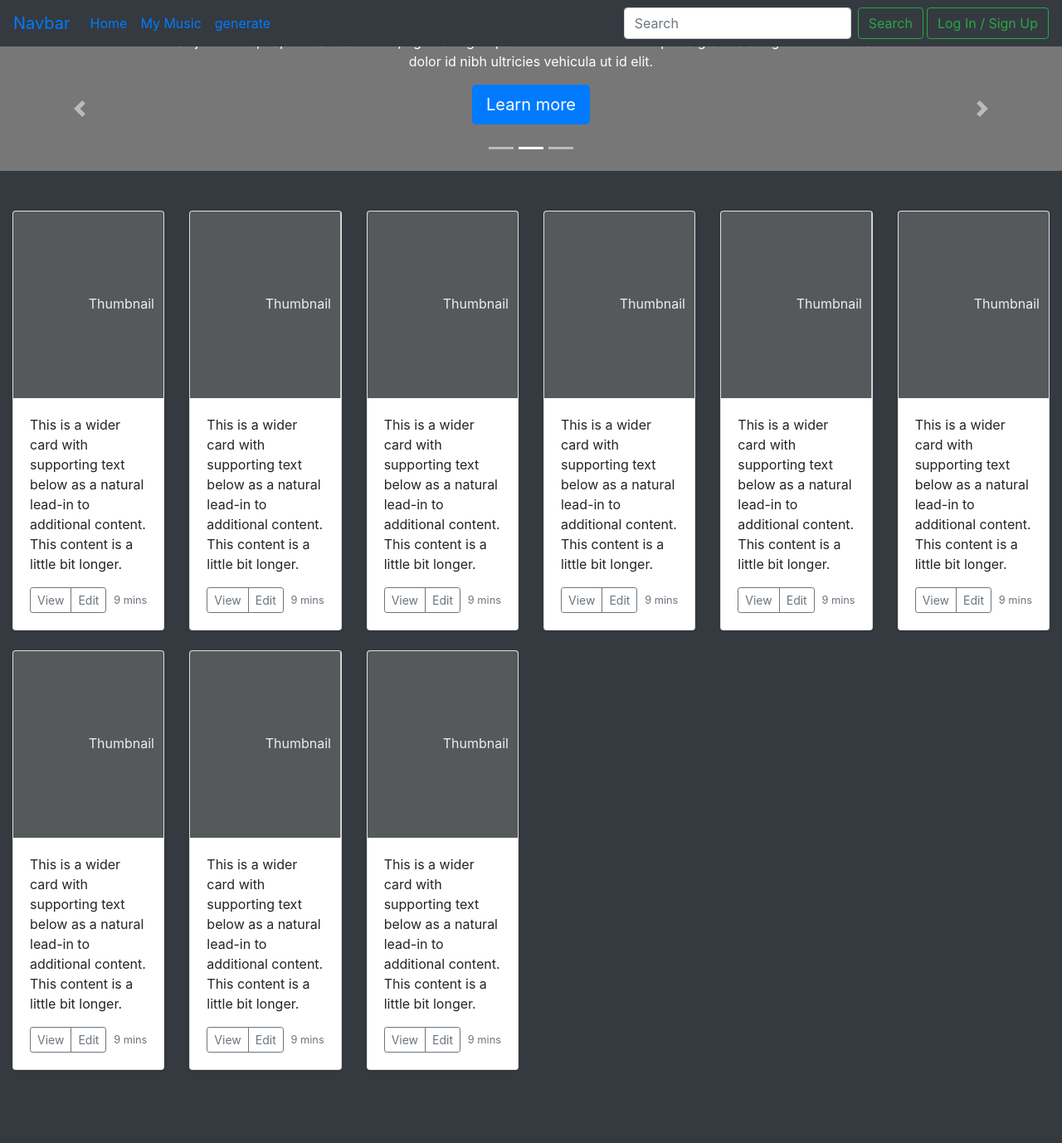
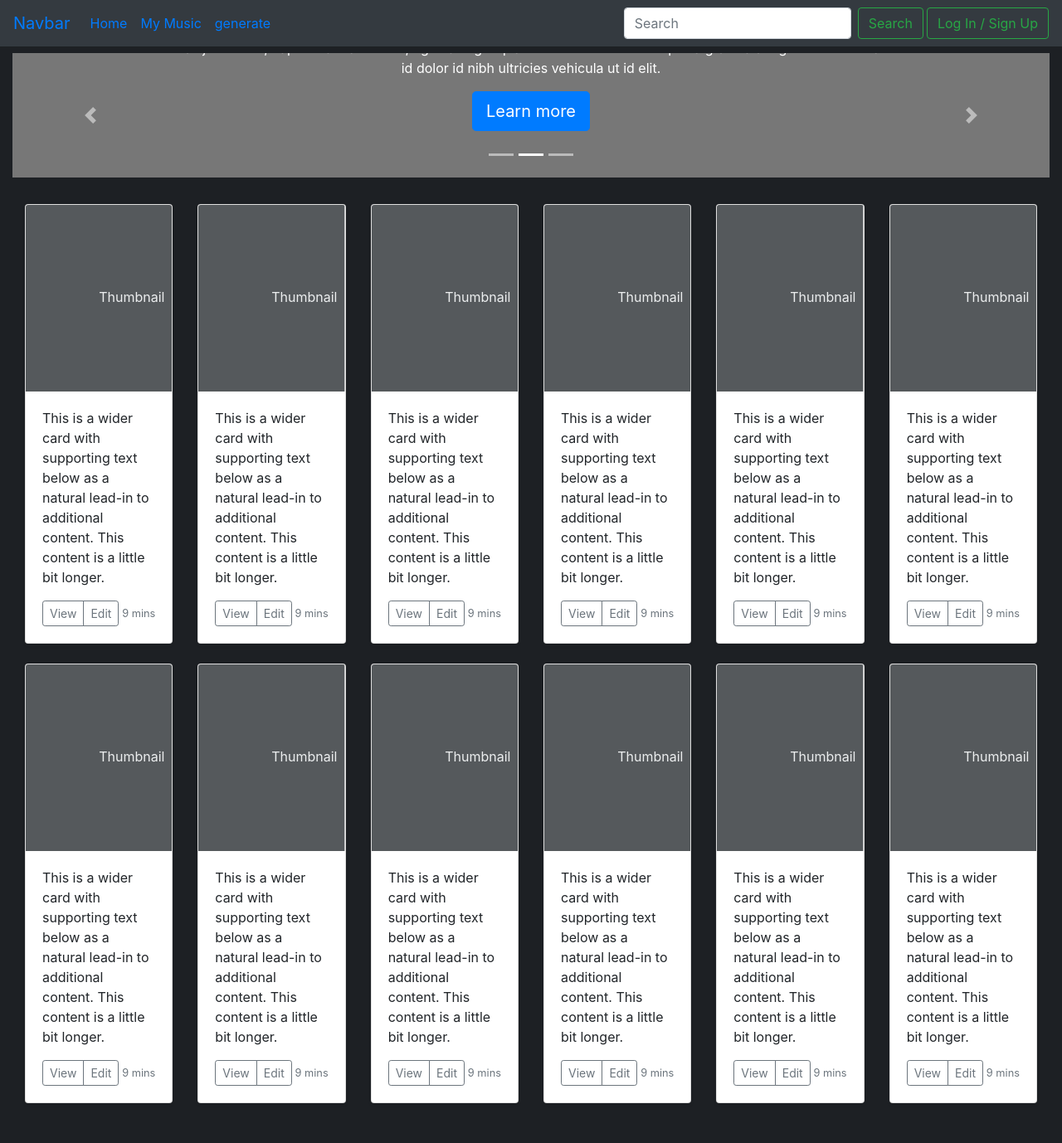
Before and after one commit to keknisk/Music_Minds, a Flask app: page / in a window 1280 px wide. Shown: the whole page at 83% size. Before the commit the page ends 1290 px from the top, so only its background shows below. Run offline with Flask 2, Linux system fonts and the light colour scheme.

Commit message:
" adjested container of body and changed background of the body"

```diff
--- a/templates/index.html
+++ b/templates/index.html
@@ -14,12 +14,13 @@
 </head>
 
 <body>
-  <div>
+  <div style="background-color: #1d2024;">
     <!-- Navbar -->
     <nav class="navbar navbar-expand-lg navbar-primary bg-dark">
       <a class="navbar-brand" href="#">Navbar</a>
-      <button class="navbar-toggler text-primary" type="button" data-toggle="collapse" data-target="#navbarSupportedContent"
-        aria-controls="navbarSupportedContent" aria-expanded="false" aria-label="Toggle navigation">
+      <button class="navbar-toggler text-primary" type="button" data-toggle="collapse"
+        data-target="#navbarSupportedContent" aria-controls="navbarSupportedContent" aria-expanded="false"
+        aria-label="Toggle navigation">
         <span class="navbar-toggler-icon">|||</span>
       </button>
 
@@ -44,9 +45,11 @@
         </form>
       </div>
     </nav>
+    <!-- Full Body -->
+    <div class="container-fluid">
 
       <!-- carousel -->
-    <div id="myCarousel" class="carousel slide" data-ride="carousel">
+      <div id="myCarousel" class="carousel slide my-2" data-ride="carousel">
         <ol class="carousel-indicators">
           <li data-target="#myCarousel" data-slide-to="0" class=""></li>
           <li data-target="#myCarousel" data-slide-to="1" class="active"></li>
@@ -61,7 +64,8 @@
             <div class="container">
               <div class="carousel-caption text-left">
                 <h1>Example headline.</h1>
-              <p>Cras justo odio, dapibus ac facilisis in, egestas eget quam. Donec id elit non mi porta gravida at eget
+                <p>Cras justo odio, dapibus ac facilisis in, egestas eget quam. Donec id elit non mi porta gravida at
+                  eget
                   metus. Nullam id dolor id nibh ultricies vehicula ut id elit.</p>
                 <p><a class="btn btn-lg btn-primary" href="#" role="button">Sign up today</a></p>
               </div>
@@ -75,7 +79,8 @@
             <div class="container">
               <div class="carousel-caption">
                 <h1>Another example headline.</h1>
-              <p>Cras justo odio, dapibus ac facilisis in, egestas eget quam. Donec id elit non mi porta gravida at eget
+                <p>Cras justo odio, dapibus ac facilisis in, egestas eget quam. Donec id elit non mi porta gravida at
+                  eget
                   metus. Nullam id dolor id nibh ultricies vehicula ut id elit.</p>
                 <p><a class="btn btn-lg btn-primary" href="#" role="button">Learn more</a></p>
               </div>
@@ -89,7 +94,8 @@
             <div class="container">
               <div class="carousel-caption text-right">
                 <h1>One more for good measure.</h1>
-              <p>Cras justo odio, dapibus ac facilisis in, egestas eget quam. Donec id elit non mi porta gravida at eget
+                <p>Cras justo odio, dapibus ac facilisis in, egestas eget quam. Donec id elit non mi porta gravida at
+                  eget
                   metus. Nullam id dolor id nibh ultricies vehicula ut id elit.</p>
                 <p><a class="btn btn-lg btn-primary" href="#" role="button">Browse gallery</a></p>
               </div>
@@ -108,20 +114,22 @@
 
 
       <!-- content (Cards)-->
-    <div class="album py-5 bg-dark">
+      <div class="album py-4">
         <div class="container-fluid">
 
           <div class="row">
             <div class="col-md-2">
               <div class="card mb-4 shadow-sm">
-              <svg class="bd-placeholder-img card-img-top" width="100%" height="225" xmlns="http://www.w3.org/2000/svg"
-                preserveAspectRatio="xMidYMid slice" focusable="false" role="img" aria-label="Placeholder: Thumbnail">
+                <svg class="bd-placeholder-img card-img-top" width="100%" height="225"
+                  xmlns="http://www.w3.org/2000/svg" preserveAspectRatio="xMidYMid slice" focusable="false" role="img"
+                  aria-label="Placeholder: Thumbnail">
                   <title>Placeholder</title>
                   <rect width="100%" height="100%" fill="#55595c"></rect><text x="50%" y="50%" fill="#eceeef"
                     dy=".3em">Thumbnail</text>
                 </svg>
                 <div class="card-body">
-                <p class="card-text">This is a wider card with supporting text below as a natural lead-in to additional
+                  <p class="card-text">This is a wider card with supporting text below as a natural lead-in to
+                    additional
                     content. This content is a little bit longer.</p>
                   <div class="d-flex justify-content-between align-items-center">
                     <div class="btn-group">
@@ -135,14 +143,16 @@
             </div>
             <div class="col-md-2">
               <div class="card mb-4 shadow-sm">
-              <svg class="bd-placeholder-img card-img-top" width="100%" height="225" xmlns="http://www.w3.org/2000/svg"
-                preserveAspectRatio="xMidYMid slice" focusable="false" role="img" aria-label="Placeholder: Thumbnail">
+                <svg class="bd-placeholder-img card-img-top" width="100%" height="225"
+                  xmlns="http://www.w3.org/2000/svg" preserveAspectRatio="xMidYMid slice" focusable="false" role="img"
+                  aria-label="Placeholder: Thumbnail">
                   <title>Placeholder</title>
                   <rect width="100%" height="100%" fill="#55595c"></rect><text x="50%" y="50%" fill="#eceeef"
                     dy=".3em">Thumbnail</text>
                 </svg>
                 <div class="card-body">
-                <p class="card-text">This is a wider card with supporting text below as a natural lead-in to additional
+                  <p class="card-text">This is a wider card with supporting text below as a natural lead-in to
+                    additional
                     content. This content is a little bit longer.</p>
                   <div class="d-flex justify-content-between align-items-center">
                     <div class="btn-group">
@@ -156,14 +166,16 @@
             </div>
             <div class="col-md-2">
               <div class="card mb-4 shadow-sm">
-              <svg class="bd-placeholder-img card-img-top" width="100%" height="225" xmlns="http://www.w3.org/2000/svg"
-                preserveAspectRatio="xMidYMid slice" focusable="false" role="img" aria-label="Placeholder: Thumbnail">
+                <svg class="bd-placeholder-img card-img-top" width="100%" height="225"
+                  xmlns="http://www.w3.org/2000/svg" preserveAspectRatio="xMidYMid slice" focusable="false" role="img"
+                  aria-label="Placeholder: Thumbnail">
                   <title>Placeholder</title>
                   <rect width="100%" height="100%" fill="#55595c"></rect><text x="50%" y="50%" fill="#eceeef"
                     dy=".3em">Thumbnail</text>
                 </svg>
                 <div class="card-body">
-                <p class="card-text">This is a wider card with supporting text below as a natural lead-in to additional
+                  <p class="card-text">This is a wider card with supporting text below as a natural lead-in to
+                    additional
                     content. This content is a little bit longer.</p>
                   <div class="d-flex justify-content-between align-items-center">
                     <div class="btn-group">
@@ -178,14 +190,16 @@
 
             <div class="col-md-2">
               <div class="card mb-4 shadow-sm">
-              <svg class="bd-placeholder-img card-img-top" width="100%" height="225" xmlns="http://www.w3.org/2000/svg"
-                preserveAspectRatio="xMidYMid slice" focusable="false" role="img" aria-label="Placeholder: Thumbnail">
+                <svg class="bd-placeholder-img card-img-top" width="100%" height="225"
+                  xmlns="http://www.w3.org/2000/svg" preserveAspectRatio="xMidYMid slice" focusable="false" role="img"
+                  aria-label="Placeholder: Thumbnail">
                   <title>Placeholder</title>
                   <rect width="100%" height="100%" fill="#55595c"></rect><text x="50%" y="50%" fill="#eceeef"
                     dy=".3em">Thumbnail</text>
                 </svg>
                 <div class="card-body">
-                <p class="card-text">This is a wider card with supporting text below as a natural lead-in to additional
+                  <p class="card-text">This is a wider card with supporting text below as a natural lead-in to
+                    additional
                     content. This content is a little bit longer.</p>
                   <div class="d-flex justify-content-between align-items-center">
                     <div class="btn-group">
@@ -199,14 +213,16 @@
             </div>
             <div class="col-md-2">
               <div class="card mb-4 shadow-sm">
-              <svg class="bd-placeholder-img card-img-top" width="100%" height="225" xmlns="http://www.w3.org/2000/svg"
-                preserveAspectRatio="xMidYMid slice" focusable="false" role="img" aria-label="Placeholder: Thumbnail">
+                <svg class="bd-placeholder-img card-img-top" width="100%" height="225"
+                  xmlns="http://www.w3.org/2000/svg" preserveAspectRatio="xMidYMid slice" focusable="false" role="img"
+                  aria-label="Placeholder: Thumbnail">
                   <title>Placeholder</title>
                   <rect width="100%" height="100%" fill="#55595c"></rect><text x="50%" y="50%" fill="#eceeef"
                     dy=".3em">Thumbnail</text>
                 </svg>
                 <div class="card-body">
-                <p class="card-text">This is a wider card with supporting text below as a natural lead-in to additional
+                  <p class="card-text">This is a wider card with supporting text below as a natural lead-in to
+                    additional
                     content. This content is a little bit longer.</p>
                   <div class="d-flex justify-content-between align-items-center">
                     <div class="btn-group">
@@ -220,14 +236,16 @@
             </div>
             <div class="col-md-2">
               <div class="card mb-4 shadow-sm">
-              <svg class="bd-placeholder-img card-img-top" width="100%" height="225" xmlns="http://www.w3.org/2000/svg"
-                preserveAspectRatio="xMidYMid slice" focusable="false" role="img" aria-label="Placeholder: Thumbnail">
+                <svg class="bd-placeholder-img card-img-top" width="100%" height="225"
+                  xmlns="http://www.w3.org/2000/svg" preserveAspectRatio="xMidYMid slice" focusable="false" role="img"
+                  aria-label="Placeholder: Thumbnail">
                   <title>Placeholder</title>
                   <rect width="100%" height="100%" fill="#55595c"></rect><text x="50%" y="50%" fill="#eceeef"
                     dy=".3em">Thumbnail</text>
                 </svg>
                 <div class="card-body">
-                <p class="card-text">This is a wider card with supporting text below as a natural lead-in to additional
+                  <p class="card-text">This is a wider card with supporting text below as a natural lead-in to
+                    additional
                     content. This content is a little bit longer.</p>
                   <div class="d-flex justify-content-between align-items-center">
                     <div class="btn-group">
@@ -242,14 +260,16 @@
 
             <div class="col-md-2">
               <div class="card mb-4 shadow-sm">
-              <svg class="bd-placeholder-img card-img-top" width="100%" height="225" xmlns="http://www.w3.org/2000/svg"
-                preserveAspectRatio="xMidYMid slice" focusable="false" role="img" aria-label="Placeholder: Thumbnail">
+                <svg class="bd-placeholder-img card-img-top" width="100%" height="225"
+                  xmlns="http://www.w3.org/2000/svg" preserveAspectRatio="xMidYMid slice" focusable="false" role="img"
+                  aria-label="Placeholder: Thumbnail">
                   <title>Placeholder</title>
                   <rect width="100%" height="100%" fill="#55595c"></rect><text x="50%" y="50%" fill="#eceeef"
                     dy=".3em">Thumbnail</text>
                 </svg>
                 <div class="card-body">
-                <p class="card-text">This is a wider card with supporting text below as a natural lead-in to additional
+                  <p class="card-text">This is a wider card with supporting text below as a natural lead-in to
+                    additional
                     content. This content is a little bit longer.</p>
                   <div class="d-flex justify-content-between align-items-center">
                     <div class="btn-group">
@@ -263,14 +283,16 @@
             </div>
             <div class="col-md-2">
               <div class="card mb-4 shadow-sm">
-              <svg class="bd-placeholder-img card-img-top" width="100%" height="225" xmlns="http://www.w3.org/2000/svg"
-                preserveAspectRatio="xMidYMid slice" focusable="false" role="img" aria-label="Placeholder: Thumbnail">
+                <svg class="bd-placeholder-img card-img-top" width="100%" height="225"
+                  xmlns="http://www.w3.org/2000/svg" preserveAspectRatio="xMidYMid slice" focusable="false" role="img"
+                  aria-label="Placeholder: Thumbnail">
                   <title>Placeholder</title>
                   <rect width="100%" height="100%" fill="#55595c"></rect><text x="50%" y="50%" fill="#eceeef"
                     dy=".3em">Thumbnail</text>
                 </svg>
                 <div class="card-body">
-                <p class="card-text">This is a wider card with supporting text below as a natural lead-in to additional
+                  <p class="card-text">This is a wider card with supporting text below as a natural lead-in to
+                    additional
                     content. This content is a little bit longer.</p>
                   <div class="d-flex justify-content-between align-items-center">
                     <div class="btn-group">
@@ -284,14 +306,16 @@
             </div>
             <div class="col-md-2">
               <div class="card mb-4 shadow-sm">
-              <svg class="bd-placeholder-img card-img-top" width="100%" height="225" xmlns="http://www.w3.org/2000/svg"
-                preserveAspectRatio="xMidYMid slice" focusable="false" role="img" aria-label="Placeholder: Thumbnail">
+                <svg class="bd-placeholder-img card-img-top" width="100%" height="225"
+                  xmlns="http://www.w3.org/2000/svg" preserveAspectRatio="xMidYMid slice" focusable="false" role="img"
+                  aria-label="Placeholder: Thumbnail">
                   <title>Placeholder</title>
                   <rect width="100%" height="100%" fill="#55595c"></rect><text x="50%" y="50%" fill="#eceeef"
                     dy=".3em">Thumbnail</text>
                 </svg>
                 <div class="card-body">
-                <p class="card-text">This is a wider card with supporting text below as a natural lead-in to additional
+                  <p class="card-text">This is a wider card with supporting text below as a natural lead-in to
+                    additional
                     content. This content is a little bit longer.</p>
                   <div class="d-flex justify-content-between align-items-center">
                     <div class="btn-group">
@@ -299,6 +323,78 @@
                       <button type="button" class="btn btn-sm btn-outline-secondary">Edit</button>
                     </div>
                     <small class="text-muted">9 mins</small>
+                  </div>
+                </div>
+              </div>
+            </div>
+            <div class="col-md-2">
+              <div class="card mb-4 shadow-sm">
+                <svg class="bd-placeholder-img card-img-top" width="100%" height="225"
+                  xmlns="http://www.w3.org/2000/svg" preserveAspectRatio="xMidYMid slice" focusable="false" role="img"
+                  aria-label="Placeholder: Thumbnail">
+                  <title>Placeholder</title>
+                  <rect width="100%" height="100%" fill="#55595c"></rect><text x="50%" y="50%" fill="#eceeef"
+                    dy=".3em">Thumbnail</text>
+                </svg>
+                <div class="card-body">
+                  <p class="card-text">This is a wider card with supporting text below as a natural lead-in to
+                    additional
+                    content. This content is a little bit longer.</p>
+                  <div class="d-flex justify-content-between align-items-center">
+                    <div class="btn-group">
+                      <button type="button" class="btn btn-sm btn-outline-secondary">View</button>
+                      <button type="button" class="btn btn-sm btn-outline-secondary">Edit</button>
+                    </div>
+                    <small class="text-muted">9 mins</small>
+                  </div>
+                </div>
+              </div>
+            </div>
+            <div class="col-md-2">
+              <div class="card mb-4 shadow-sm">
+                <svg class="bd-placeholder-img card-img-top" width="100%" height="225"
+                  xmlns="http://www.w3.org/2000/svg" preserveAspectRatio="xMidYMid slice" focusable="false" role="img"
+                  aria-label="Placeholder: Thumbnail">
+                  <title>Placeholder</title>
+                  <rect width="100%" height="100%" fill="#55595c"></rect><text x="50%" y="50%" fill="#eceeef"
+                    dy=".3em">Thumbnail</text>
+                </svg>
+                <div class="card-body">
+                  <p class="card-text">This is a wider card with supporting text below as a natural lead-in to
+                    additional
+                    content. This content is a little bit longer.</p>
+                  <div class="d-flex justify-content-between align-items-center">
+                    <div class="btn-group">
+                      <button type="button" class="btn btn-sm btn-outline-secondary">View</button>
+                      <button type="button" class="btn btn-sm btn-outline-secondary">Edit</button>
+                    </div>
+                    <small class="text-muted">9 mins</small>
+                  </div>
+                </div>
+              </div>
+            </div>
+            <div class="col-md-2">
+              <div class="card mb-4 shadow-sm">
+                <svg class="bd-placeholder-img card-img-top" width="100%" height="225"
+                  xmlns="http://www.w3.org/2000/svg" preserveAspectRatio="xMidYMid slice" focusable="false" role="img"
+                  aria-label="Placeholder: Thumbnail">
+                  <title>Placeholder</title>
+                  <rect width="100%" height="100%" fill="#55595c"></rect><text x="50%" y="50%" fill="#eceeef"
+                    dy=".3em">Thumbnail</text>
+                </svg>
+                <div class="card-body">
+                  <p class="card-text">This is a wider card with supporting text below as a natural lead-in to
+                    additional
+                    content. This content is a little bit longer.</p>
+                  <div class="d-flex justify-content-between align-items-center">
+                    <div class="btn-group">
+                      <button type="button" class="btn btn-sm btn-outline-secondary">View</button>
+                      <button type="button" class="btn btn-sm btn-outline-secondary">Edit</button>
+                    </div>
+                    <small class="text-muted">9 mins</small>
+                  </div>
+                </div>
+              </div>
             </div>
           </div>
         </div>
@@ -320,8 +416,7 @@
   <!-- Option 2: jQuery, Popper.js, and Bootstrap JS
     <script src="https://code.jquery.com/jquery-3.5.1.slim.min.js" integrity="sha384-DfXdz2htPH0lsSSs5nCTpuj/zy4C+OGpamoFVy38MVBnE+IbbVYUew+OrCXaRkfj" crossorigin="anonymous"></script>
     <script src="https://cdn.jsdelivr.net/npm/popper.js@1.16.1/dist/umd/popper.min.js" integrity="sha384-9/reFTGAW83EW2RDu2S0VKaIzap3H66lZH81PoYlFhbGU+6BZp6G7niu735Sk7lN" crossorigin="anonymous"></script>
-    <script src="https://cdn.jsdelivr.net/npm/bootstrap@4.5.3/dist/js/bootstrap.min.js" integrity="sha384-w1Q4orYjBQndcko6MimVbzY0tgp4pWB4lZ7lr30WKz0vr/aWKhXdBNmNb5D92v7s" crossorigin="anonymous"></script>
-    -->
+    <script src="https://cdn.jsdelivr.net/npm/bootstrap@4.5.3/dist/js/bootstrap.min.js" integrity="sha384-w1Q4orYjBQndcko6MimVbzY0tgp4pWB4lZ7lr30WKz0vr/aWKhXdBNmNb5D92v7s" crossorigin="anonymous"></script> -->
 </body>
 
 </html>
```
Lines whose indentation alone changed are shown as unchanged.
